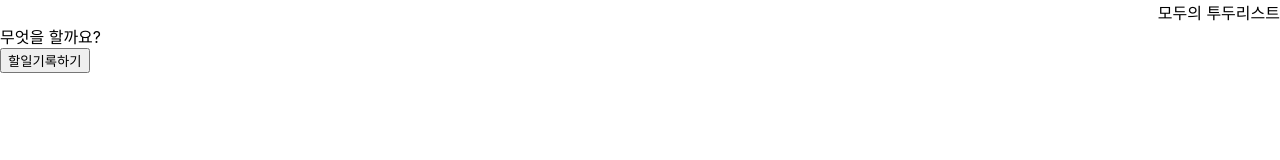
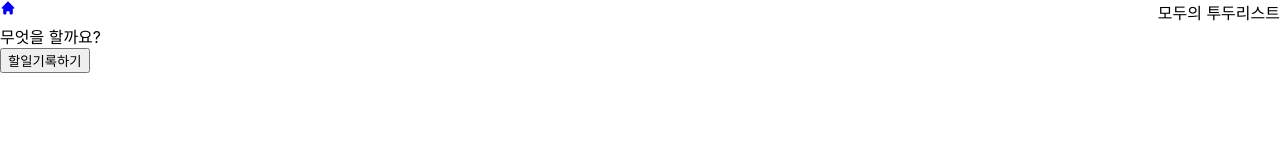
Before and after one commit to allongsio/todolist_lv4, a React (Create React App) app: page / in a window 1280 px wide. Shown: the top 160 px of the page. Built offline with nearby package versions, Linux system fonts and the light colour scheme; data requests are answered from the project's data file.

Commit message:
ui 구현 직전

```diff
--- a/db.json
+++ b/db.json
@@ -1,3 +1,11 @@
 {
-  "todos": []
+  "todos": [
+    {
+      "id": "4a6766fa-6f5e-4dd1-a45a-15989353d9d1",
+      "name": "박",
+      "title": "밥 먹기",
+      "content": "밥 먹기",
+      "isDone": false
+    }
+  ]
 }
--- a/src/components/Header.js
+++ b/src/components/Header.js
@@ -1,5 +1,5 @@
 import React from "react";
-// import { HiHome } from "react-icons/hi";
+import { HiHome } from "react-icons/hi";
 import styled from "styled-components";
 import { Link } from "react-router-dom";
 
@@ -12,7 +12,9 @@ function Header() {
   return (
     <>
       <TopBox>
-        <Link to='/'>{/* <HiHome /> */}</Link>
+        <Link to='/'>
+          <HiHome />
+        </Link>
         <div>모두의 투두리스트</div>
       </TopBox>
     </>
```
